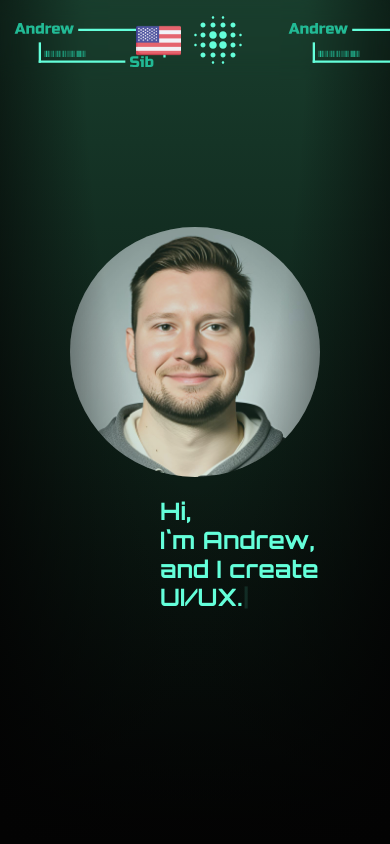
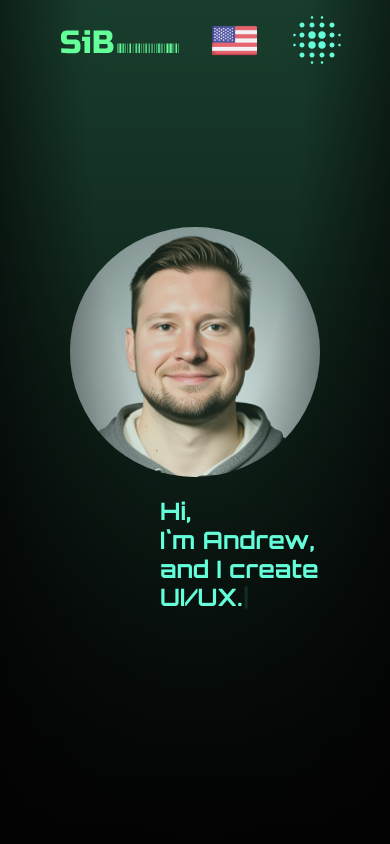
Before and after one commit to sibiryakov090591/portfolio_src, a React (Create React App) app: page / in a window 390 px wide. Shown: the top 844 px of the page. Built offline with nearby package versions, Linux system fonts and the light colour scheme; no server answers.

Commit message:
changed logo

```diff
--- a/src/components/menu/Menu.tsx
+++ b/src/components/menu/Menu.tsx
@@ -2,7 +2,6 @@ import React, { useEffect, useRef, useState } from "react";
 import { useStyles } from "./styles";
 import "slick-carousel/slick/slick.css";
 import "slick-carousel/slick/slick-theme.css";
-import { Link } from "react-scroll";
 import { gsap } from "gsap";
 import BlurOnIcon from "@material-ui/icons/BlurOn";
 import logo from "../../assets/images/logo.svg";
@@ -10,7 +9,7 @@ import { useI18n } from "../../services/I18next";
 import LangMenu from "../langMenu/LangMenu";
 import useAppTheme from "../../themes/ThemeStyles";
 import NavLink from "./NavLink/NavLink";
-import { Box } from "@material-ui/core";
+import { Box, Hidden } from "@material-ui/core";
 
 const Menu: React.FC = () => {
   const classes = useStyles();
@@ -72,13 +71,9 @@ const Menu: React.FC = () => {
         pageYOffset === 60 ? classes.fixedList : ""
       }`}
     >
-      <div className={classes.mobileLangAndLogo}>
-        <div
-          ref={logoRef}
-          className={`${classes.logoWrapper} ${classes.mobileContainer}`}
-        >
+      <div ref={logoRef} className={classes.logoWrapper}>
         <NavLink
-            className={`${classes.logoLink} ${appTheme.link}`}
+          className={appTheme.link}
           to="hero"
           smooth={true}
           spy={true}
@@ -87,19 +82,16 @@ const Menu: React.FC = () => {
           <img className={classes.img} src={logo} alt="logo" />
         </NavLink>
       </div>
-      </div>
 
-      <div className={classes.mobileLangAndLogo}>
       <div ref={langRef} className={classes.mobileContainer}>
         <LangMenu />
-        </div>
       </div>
 
       {/*Mobile*/}
       <div
         ref={burgerRef}
         onClick={toggleMobileMenuHandler}
-        className={`${classes.burgerWrapper} ${classes.mobileContainer}`}
+        className={classes.burgerWrapper}
       >
         <BlurOnIcon className={classes.burgerIcon} />
       </div>
@@ -188,11 +180,13 @@ const Menu: React.FC = () => {
       </div>
 
       {/*Desktop*/}
+      <Hidden smDown>
         <div id="menu_item" className={classes.logoWrapper}>
           <NavLink to="hero" smooth={true} spy={true} duration={600}>
             <img className={classes.img} src={logo} alt="logo" />
           </NavLink>
         </div>
+      </Hidden>
 
       <Box display="flex" alignItems="center">
         <nav className={classes.desktopMenu}>
--- a/src/components/menu/styles.ts
+++ b/src/components/menu/styles.ts
@@ -23,11 +23,8 @@ export const useStyles = makeStyles((theme: AppTheme & Theme) => ({
   },
   logoWrapper: {
     cursor: "pointer",
-    height: 50,
-    margin: "10px 8px 0 40px",
-  },
-  logoLink: {
-    height: 50,
+    height: 35,
+    marginLeft: "40px",
   },
   mobileContainer: {
     width: 60,
@@ -162,11 +159,6 @@ export const useStyles = makeStyles((theme: AppTheme & Theme) => ({
       display: "none",
     },
   },
-  mobileLangAndLogo: {
-    [theme.breakpoints.up("md")]: {
-      display: "none",
-    },
-  },
 }));
 
 export default "styles";
```
Also changed, not shown: src/assets/images/logo.svg, src/assets/images/logo_2.svg (added). Lines whose indentation alone changed are shown as unchanged.
